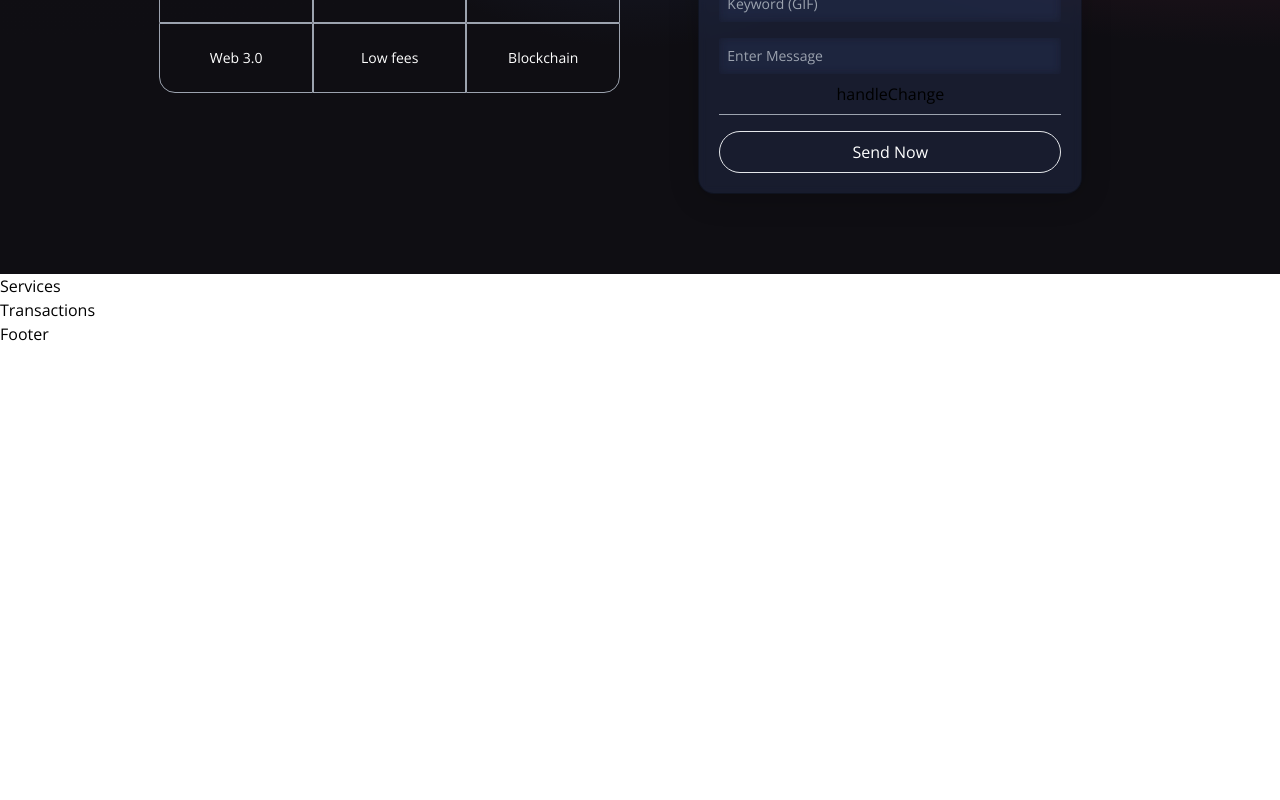
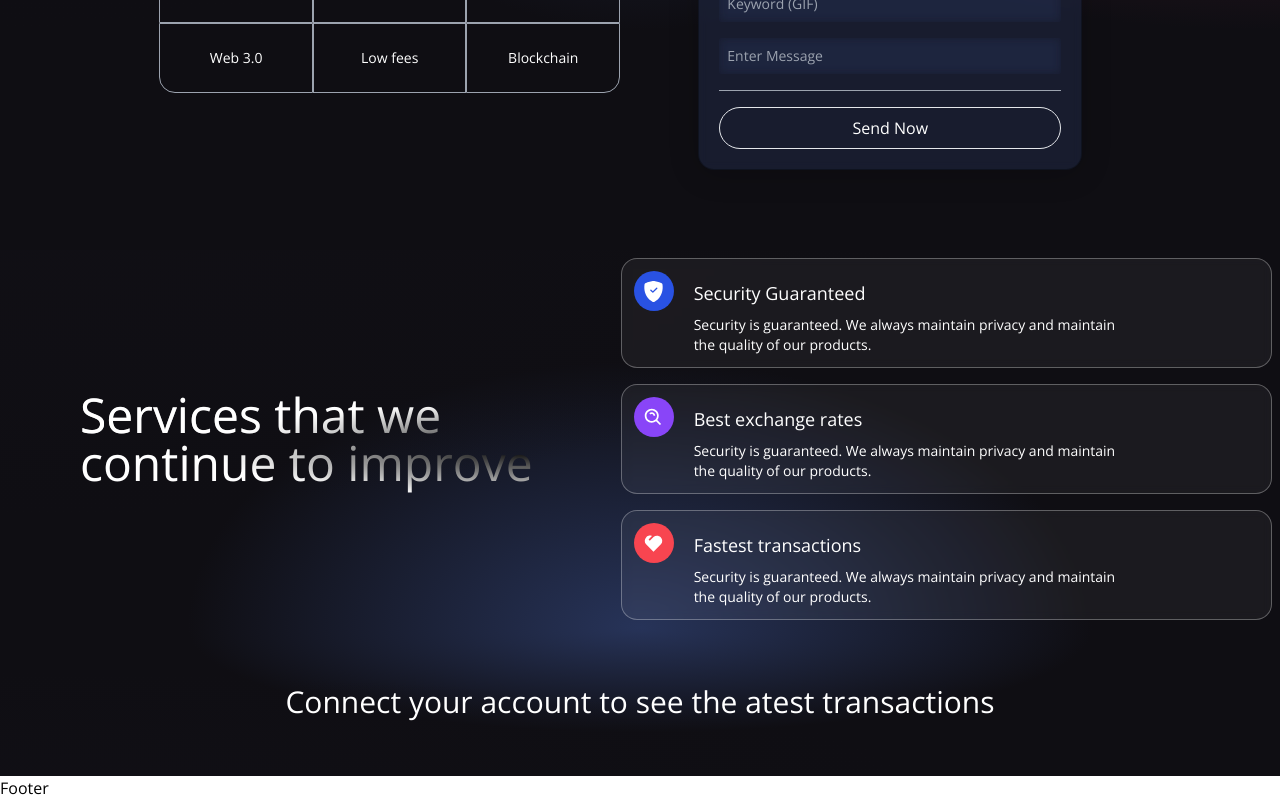
Before and after one commit to brlojam4932/web3-app, a React (Vite) app in the folder client/: page / in a window 1280 px wide. Shown: the part 499-1299 px from the top of the page. Before the commit the page ends 845 px from the top, so only its background shows below. Built offline with nearby package versions, Linux system fonts and the light colour scheme.

Commit message:
React coding
following tutorial, adding more React functionality

```diff
--- a/client/src/components/Services.jsx
+++ b/client/src/components/Services.jsx
@@ -1,8 +1,59 @@
 import React from 'react';
+import { BsShieldFillCheck } from 'react-icons/bs';
+import { BiSearchAlt } from 'react-icons/bi';
+import { RiHeart2Fill } from 'react-icons/ri';
+
+const ServiceCard = ({ color, title, icon, subtitle }) => (
+  <div className='flex flex-row justify-start items-start white-glassmorphism p-3 m-2 cursor-pointer hover:shadow-xl'>
+  <div className={`w-10 h-10 rounded-full flex justify-center items-center ${color}`}>
+    {icon}
+  </div>
+  <div className='ml-5 flex flex-col flex-1'>
+    <h1 className='mt-2 text-white text-lg'>{title}</h1>
+    <p className='mt-2 text-white text-sm md:w-9/12'>{subtitle}</p>
+
+  </div>
+
+</div>
+
+);
+
+
 
 const Services = () => {
   return (
-    <h1>Services</h1>
+    <div className='flex flex-col md:flex-row w-full justify-center items-center gradient-bg-services'>
+      <div className='flex mf:flex-row flex-col items-center justify-between md:p-20 py-12 px-4'>
+        <div className='flex-1 flex flex-col justify-start items-start'>
+          <h1 className='text-white text-3xl sm:text-5xl py-2 text-gradient'>Services that we
+            <br />
+            continue to improve
+          </h1>
+        </div>
+      </div>
+      <div className='flex-1 flex flex-col justify-start items-center'>
+        <ServiceCard
+          color="bg-[#2952E3]"
+          title="Security Guaranteed"
+          icon={<BsShieldFillCheck fontSize={21} className='text-white'/>}
+          subtitle="Security is guaranteed. We always maintain privacy and maintain the quality of our products."
+        />
+        <ServiceCard
+          color="bg-[#8945F8]"
+          title="Best exchange rates"
+          icon={<BiSearchAlt fontSize={21} className='text-white'/>}
+          subtitle="Security is guaranteed. We always maintain privacy and maintain the quality of our products."
+        />
+        <ServiceCard
+          color="bg-[#F84550]"
+          title="Fastest transactions"
+          icon={<RiHeart2Fill fontSize={21} className='text-white'/>}
+          subtitle="Security is guaranteed. We always maintain privacy and maintain the quality of our products."
+        />
+
+      </div>
+
+    </div>
   )
 }
 
--- a/client/src/components/Transactions.jsx
+++ b/client/src/components/Transactions.jsx
@@ -1,8 +1,27 @@
-import React from 'react';
+import React, { useContext } from 'react';
+import { TransactionContext } from '../context/TransactionContext';
+
+import dummyData from '../utils/dummyData';
 
 const Transactions = () => {
+  const { currentAccount } = useContext(TransactionContext);
+
   return (
-    <h1>Transactions</h1>
+    <div className='flex w-full justify-center items-center 2xl:px-20 gradient-bg-transactions'>
+      <div className='flex flex-col md:p-12 py-12 px-4'>
+        {/* we import our TransactionContext module as useContext */}
+        {currentAccount ? (
+          <h3 className='text-white text-3xl text-center my-2'>
+            Latest Transactions
+          </h3>
+        ) : (
+          <h3 className='text-white text-3xl text-center my-2'>
+            Connect your account to see the atest transactions
+          </h3>
+
+        )}
+      </div>
+    </div>
   )
 }
 
--- a/client/src/components/Welcome.jsx
+++ b/client/src/components/Welcome.jsx
@@ -5,6 +5,7 @@
 import { TransactionContext } from '../context/TransactionContext';
 
 import { Loader } from "./";
+import { shortendAddress } from '../utils/shortenAddress';
 
 // Java Script Mastery
 // tutorial: https://youtu.be/Wn_Kb3MR_cU
@@ -113,7 +114,7 @@
               </div>
               <div>
                 <p className='text-white font-light text-sm'>
-                  0x...
+                  {shortendAddress(currentAccount)}
                 </p>
                 <p className='text-white font-semibold text-lg mt-1'>
                   Ethereum
@@ -127,7 +128,7 @@
             <Input placeholder="Address To" name="addressTo" type="text" handleChange={handleChange} />
             <Input placeholder="Amount (ETH)" name="amount" type="number" handleChange={handleChange} />
             <Input placeholder="Keyword (GIF)" name="keyword" type="text" handleChange={handleChange} />
-            <Input placeholder="Enter Message" name="message" type="text" handleChange={handleChange} />handleChange
+            <Input placeholder="Enter Message" name="message" type="text" handleChange={handleChange} />
             <div className='h-[1px] w-full bg-gray-400 my-2' />
 
             {false ? (
--- /dev/null
+++ b/client/src/utils/dummyData.js
@@ -0,0 +1,57 @@
+
+export default [
+  {
+    id: 1,
+    url: "https://metro.co.uk/wp-content/uploads/2015/05/pokemon_crying.gif?quality=90&strip=all&zoom=1&resize=500%2C284",
+    message: "",
+    timestamp: "12/21/2021, 4:33:21 PM",
+    addressFrom: "0xCF8e569A97C423952DdFf902375C7C76549A6A90",
+    amount: "0.01",
+    addressTo: "0x8aa395Ab97837576aF9cd6946C79024ef1acfdbE",
+  },
+  {
+    id: 2,
+    url: "https://media4.popsugar-assets.com/files/2013/11/07/832/n/1922398/eb7a69a76543358d_28.gif",
+    message: "",
+    timestamp: "12/21/2021, 4:33:21 PM",
+    addressFrom: "0xCF8e569A97C423952DdFf902375C7C76549A6A90",
+    amount: "0.01",
+    addressTo: "0x8aa395Ab97837576aF9cd6946C79024ef1acfdbE",
+  },
+  {
+    id: 3,
+    url: "https://acegif.com/wp-content/uploads/gif-shaking-head-38.gif",
+    message: "",
+    timestamp: "12/21/2021, 4:33:21 PM",
+    addressFrom: "0xCF8e569A97C423952DdFf902375C7C76549A6A90",
+    amount: "0.01",
+    addressTo: "0x8aa395Ab97837576aF9cd6946C79024ef1acfdbE",
+  },
+  {
+    id: 4,
+    url: "https://i.pinimg.com/originals/68/a0/9e/68a09e774e98242871c2db0f99307420.gif",
+    message: "",
+    timestamp: "12/21/2021, 4:33:21 PM",
+    addressFrom: "0xCF8e569A97C423952DdFf902375C7C76549A6A90",
+    amount: "0.01",
+    addressTo: "0x8aa395Ab97837576aF9cd6946C79024ef1acfdbE",
+  },
+  {
+    id: 5,
+    url: "https://i.pinimg.com/originals/73/d3/a1/73d3a14d212314ab1f7268b71d639c15.gif",
+    message: "",
+    timestamp: "12/21/2021, 4:33:21 PM",
+    addressFrom: "0xCF8e569A97C423952DdFf902375C7C76549A6A90",
+    amount: "0.01",
+    addressTo: "0x8aa395Ab97837576aF9cd6946C79024ef1acfdbE",
+  },
+  {
+    id: 6,
+    url: "https://www.omnisend.com/blog/wp-content/uploads/2016/09/funny-gifs-9.gif",
+    message: "",
+    timestamp: "12/21/2021, 4:33:21 PM",
+    addressFrom: "0xCF8e569A97C423952DdFf902375C7C76549A6A90",
+    amount: "0.01",
+    addressTo: "0x8aa395Ab97837576aF9cd6946C79024ef1acfdbE",
+  },
+];
--- /dev/null
+++ b/client/src/utils/shortenAddress.js
@@ -0,0 +1 @@
+export const shortendAddress = (address) => `${address.slice(0, 5)}...${address.slice(address.length - 4)}`;
```
